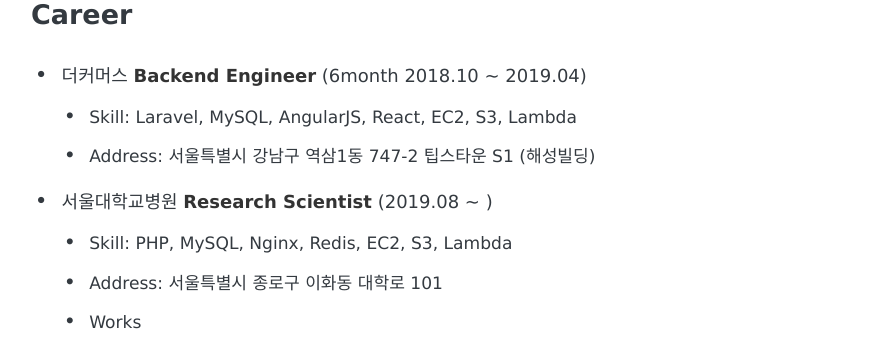
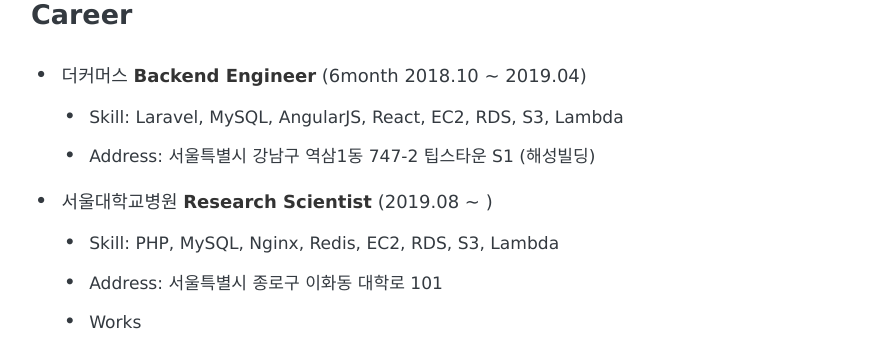
Before and after one commit to mingeunkim/mingeunkim.github.io, a Jekyll site: the page built from about.md, in a window 1280 px wide and 900 px high, scrolled down 382 px. Shown: the part 153-493 px from the top of the window, without its empty margins (195-1070 px from the left). Built offline with Jekyll 4.4.1, drawn with Linux system fonts in a browser that asks for light colours; some web fonts are replaced.

Commit message:
Update about.md

```diff
--- a/about.md
+++ b/about.md
@@ -17,11 +17,11 @@
 
 ### Career
 - 더커머스 **Backend Engineer** (6month 2018.10 ~ 2019.04)
-    - Skill: Laravel, MySQL, AngularJS, React, EC2, S3, Lambda
+    - Skill: Laravel, MySQL, AngularJS, React, EC2, RDS, S3, Lambda
     - Address: 서울특별시 강남구 역삼1동 747-2 팁스타운 S1 (해성빌딩)
 
 - 서울대학교병원 **Research Scientist** (2019.08 ~ )
-    - Skill: PHP, MySQL, Nginx, Redis, EC2, S3, Lambda
+    - Skill: PHP, MySQL, Nginx, Redis, EC2, RDS, S3, Lambda
     - Address: 서울특별시 종로구 이화동 대학로 101
     - Works
         - 서울대학교병원 수술 빅데이터 VitalDB ([vitaldb.net](vitaldb.net))
```
